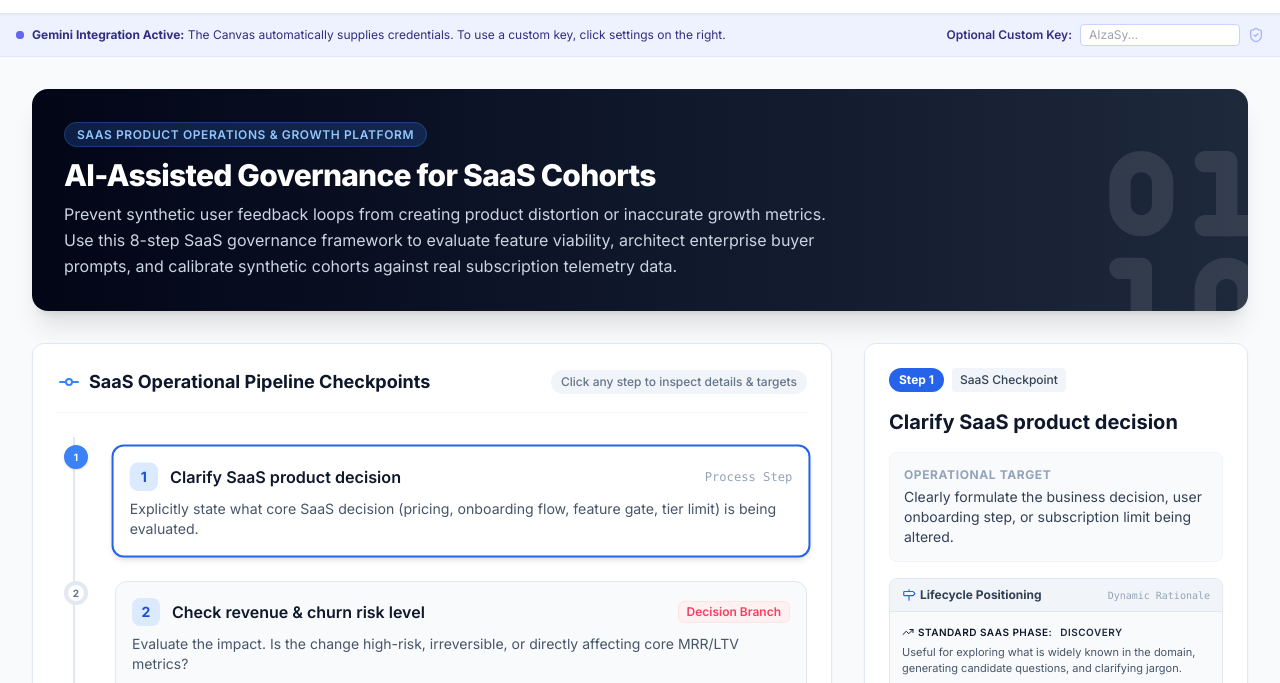
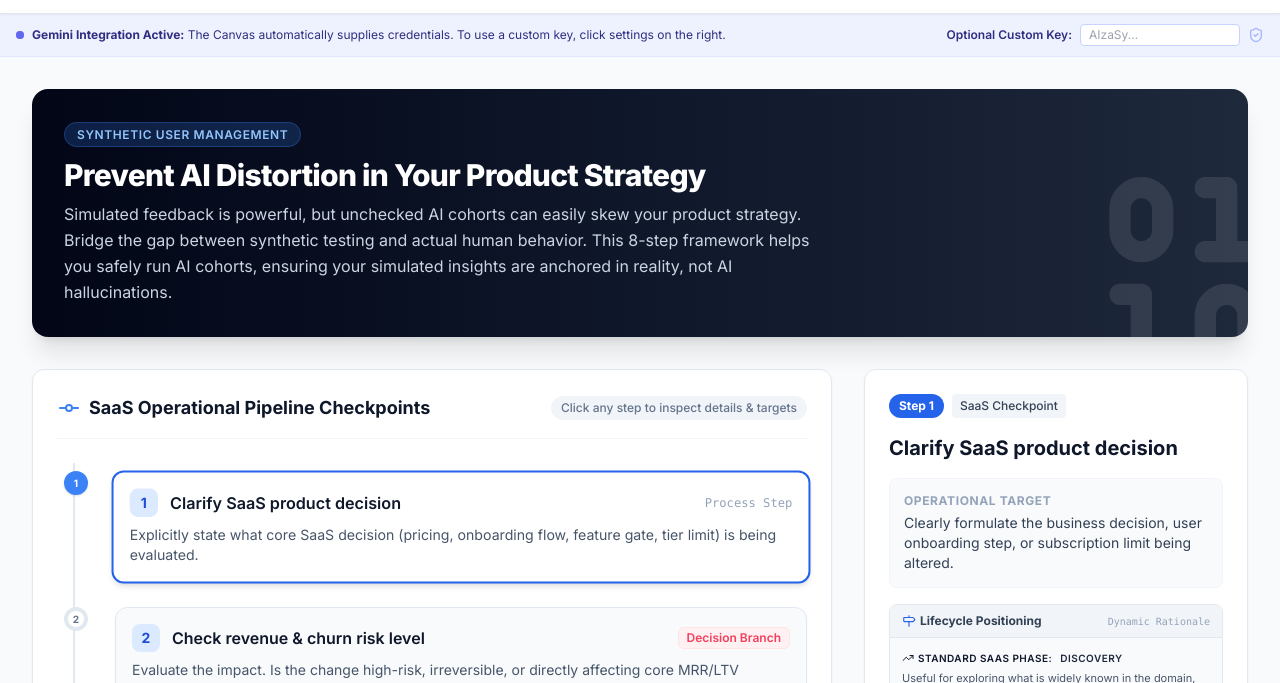
Before and after one commit to vivistar/synth, a plain HTML site: page index.html in a window 1280 px wide. Shown: the part 63-746 px from the top of the page. Drawn offline with nearby package versions, Linux system fonts and the light colour scheme.

Commit message:
Update hero text: eyebrow, headline, and body copy (#3)
Claude-Session: https://claude.ai/code/session_017o9SRdBJH4YEzAwfb7GWWz

Co-authored-by: Claude <noreply@anthropic.com>

```diff
--- a/index.html
+++ b/index.html
@@ -89,9 +89,9 @@
 <div class="bg-gradient-to-r from-slate-950 via-slate-900 to-slate-800 rounded-2xl p-6 sm:p-8 text-white mb-8 shadow-xl relative overflow-hidden">
     <div class="absolute -right-16 -bottom-16 opacity-10 pointer-events-none"><i data-lucide="binary" class="w-64 h-64"></i></div>
     <div class="max-w-3xl relative z-10">
-        <span class="bg-blue-500/20 text-blue-300 border border-blue-500/30 px-3 py-1 rounded-full text-xs font-semibold uppercase tracking-wider">SaaS Product Operations &amp; Growth Platform</span>
-        <h2 class="text-3xl font-extrabold mt-3 tracking-tight">AI-Assisted Governance for SaaS Cohorts</h2>
-        <p class="text-slate-300 mt-2 text-base leading-relaxed">Prevent synthetic user feedback loops from creating product distortion or inaccurate growth metrics. Use this 8-step SaaS governance framework to evaluate feature viability, architect enterprise buyer prompts, and calibrate synthetic cohorts against real subscription telemetry data.</p>
+        <span class="bg-blue-500/20 text-blue-300 border border-blue-500/30 px-3 py-1 rounded-full text-xs font-semibold uppercase tracking-wider">Synthetic User Management</span>
+        <h2 class="text-3xl font-extrabold mt-3 tracking-tight">Prevent AI Distortion in Your Product Strategy</h2>
+        <p class="text-slate-300 mt-2 text-base leading-relaxed">Simulated feedback is powerful, but unchecked AI cohorts can easily skew your product strategy. Bridge the gap between synthetic testing and actual human behavior. This 8-step framework helps you safely run AI cohorts, ensuring your simulated insights are anchored in reality, not AI hallucinations.</p>
     </div>
 </div>
 
```
